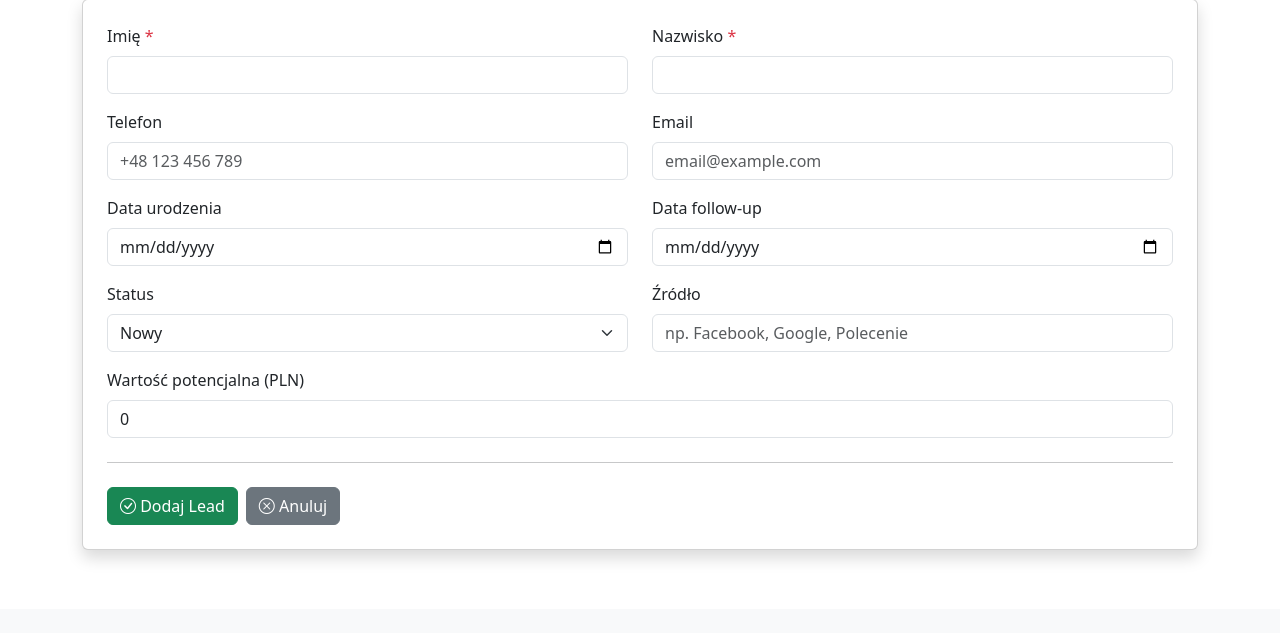
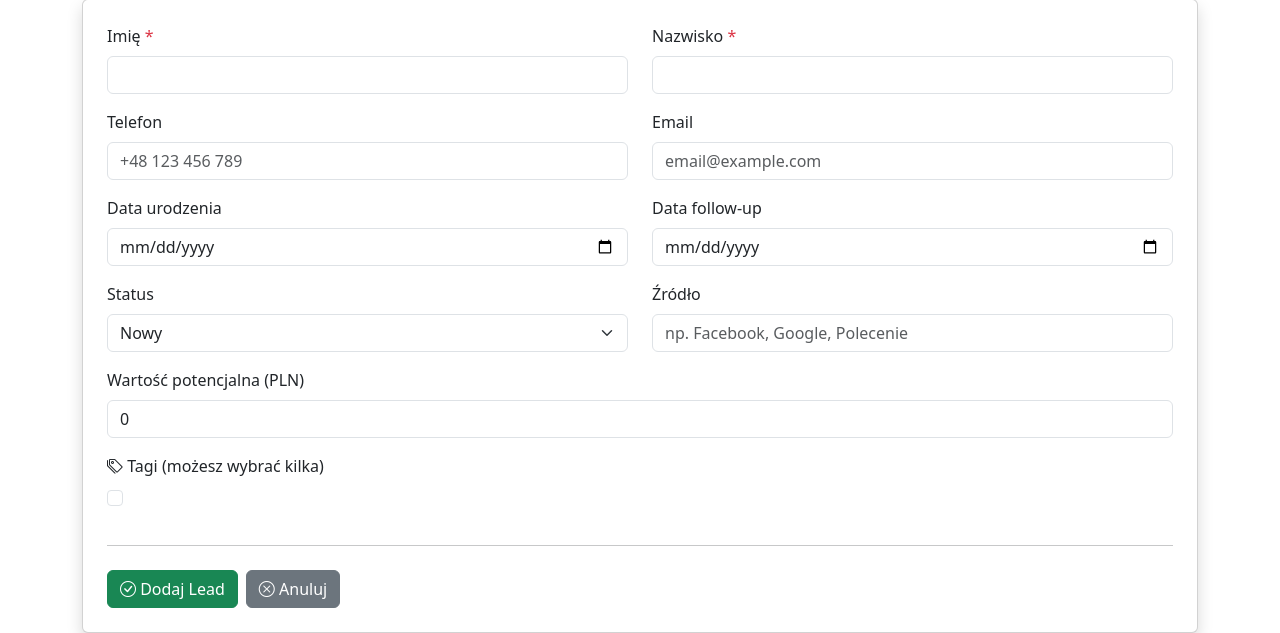
Before and after one commit to pwkkp01/crm-system, a Flask app: page /add in a window 1280 px wide. Shown: the part 191-824 px from the top of the page. Before the commit the page ends 750 px from the top, so only its background shows below. Run offline with Flask 3, Linux system fonts and the light colour scheme; the visitor is signed in with stand-in values (Sample User, id 1); tables that the repository leaves empty hold one stand-in row (values such as "Sample post").

Commit message:
Update add_lead.html

```diff
--- a/templates/add_lead.html
+++ b/templates/add_lead.html
@@ -62,6 +62,24 @@
                 <input type="number" name="potential_value" class="form-control" step="0.01" value="0">
             </div>
 
+            {% if tags %}
+            <div class="mb-3">
+                <label class="form-label"><i class="bi bi-tags"></i> Tagi (możesz wybrać kilka)</label>
+                <div class="row">
+                    {% for tag in tags %}
+                    <div class="col-md-4 mb-2">
+                        <div class="form-check">
+                            <input class="form-check-input" type="checkbox" name="tags" value="{{ tag.id }}" id="tag{{ tag.id }}">
+                            <label class="form-check-label" for="tag{{ tag.id }}">
+                                <span class="badge bg-{{ tag.color }}">{{ tag.name }}</span>
+                            </label>
+                        </div>
+                    </div>
+                    {% endfor %}
+                </div>
+            </div>
+            {% endif %}
+
             <hr class="my-4">
 
             <div class="d-flex gap-2">
```
